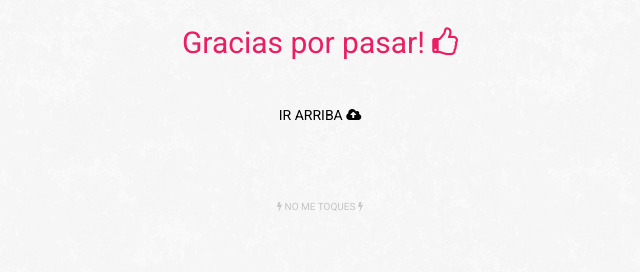
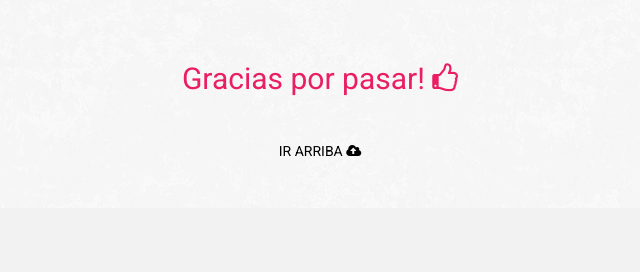
Before and after one commit to lucasromerodb/lucasromerodb.github.io, a PHP site: page /cv/index.html in a window 1280 px wide. Shown: the part 2920-3192 px from the top of the page, without its empty margins (320-960 px from the left). After the commit the page ends 3076 px from the top, so only its background shows below. Run offline with PHP 8.4, Linux system fonts and the light colour scheme.

Commit message:
CV v0.8.5

```diff
--- a/cv/css/front.css
+++ b/cv/css/front.css
@@ -151,6 +151,7 @@ header {
 .formacion img {
 	display: block;
 	margin-bottom: 10px;
+	margin-top: 15px;
 	margin-right: auto;
 	margin-left: auto;
 }
@@ -172,7 +173,7 @@ header {
 }
 
 .studies div h3 {
-	padding-bottom: 20px;
+	padding-bottom: 5px;
 	-webkit-transition: all 0.2s ease 0s;
 	-moz-transition: all 0.2s ease 0s;
 	-o-transition: all 0.2s ease 0s;
@@ -452,15 +453,6 @@ header {
 	cursor: pointer;
 }
 
-.touch a {
-	display: block;
-	margin-top: 80px;
-	margin-bottom: 10px;
-	color: #000;
-	font-size: 10px;
-	opacity: 0.2;
-}
-
 /* STICKY FOOTER
 -----------------------------------------*/
 
--- a/cv/index.html
+++ b/cv/index.html
@@ -71,18 +71,18 @@
 				</div>
 				<div class="dm">
 					<h3>Diseño Multimedial</h3>
-					<p>Escuela Da Vinci <span>(9.8 Promedio 2014)</span></p>
+					<p>Escuela Da Vinci <br><span>(9.8 Promedio 2014)</span></p>
 					<p>2013 - Presente</p>
 				</div>
 				<div>
 					<h3>Diseño Industrial</h3>
-					<p>Universidad de Palermo <span>(8.3 Promedio)</span></p>
+					<p>Universidad de Palermo <br><span>(8.3 Promedio)</span></p>
 					<p>2009-2013</p>
 				</div>
 				<div>
 					<h3>Bachiller</h3>
-					<p>Inst. Nuestra Sra. del Carmen</p>
-					<p>2004 - 2008 <span>(Cap. laboral en informática)</span></p>
+					<p>Inst. Nuestra Sra. del Carmen <br><span>(Cap. laboral en informática)</span></p>
+					<p>2004 - 2008</p>
 				</div>
 
 			</article>
@@ -101,7 +101,7 @@
 
 			<article class="cgartist cf">
 				<div class="wrapper">
-					Diseño y Animación 3D -  Renderizando... <span>(Tiempo estimado: "Tenes tiempo para tomarte varias cervezas")</span> <i class="fa fa-beer"></i> <a href="https://plus.google.com/photos/+LucasRomeroDiBenedetto/albums/5750233821204261425" target="_blank">Mientras, podés ver mi galería de trabajos 3D</a>
+					Diseño y Animación 3D -  Renderizando... <span>(Tiempo estimado: "Tenes tiempo para tomarte varias cervezas")</span> <i class="fa fa-beer"></i> <br> <a href="https://plus.google.com/photos/+LucasRomeroDiBenedetto/albums/5750233821204261425" target="_blank">Mientras, podés ver mi galería de trabajos 3D</a>
 				</div>
 			</article>
 
@@ -149,7 +149,6 @@
 					</ul>
 					<h3 class="wrapper">Gracias por pasar! <i class="fa fa-thumbs-o-up"></i></h3>
 					<span class="wrapper" id="upTop">Ir arriba <i class="fa fa-cloud-upload"></i></span>
-					<span class="touch"><a href="#nada"><i class="fa fa-bolt"></i> No me toques <i class="fa fa-bolt"></i></a></span>
 				</div>
 			</article>
 		</section>
```
